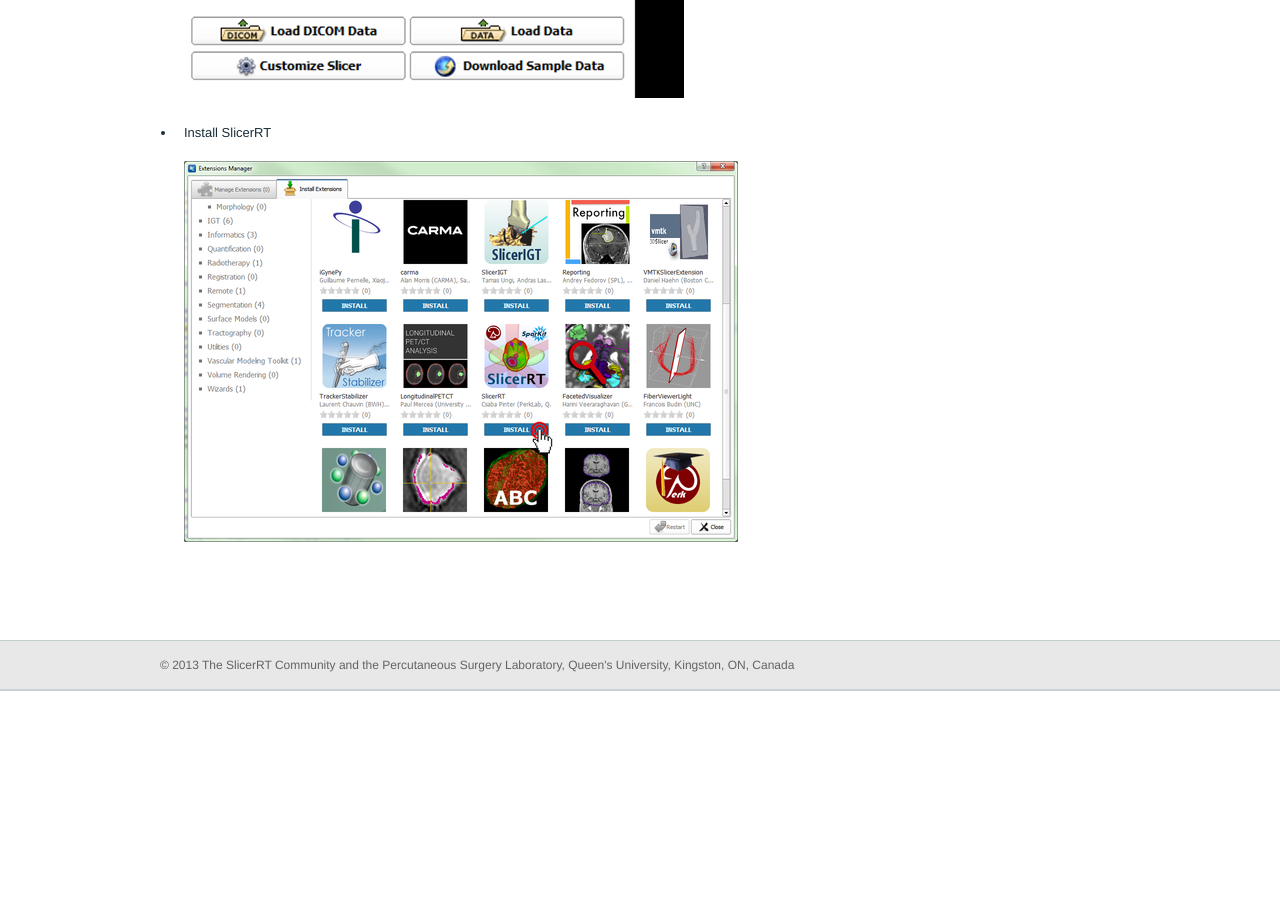
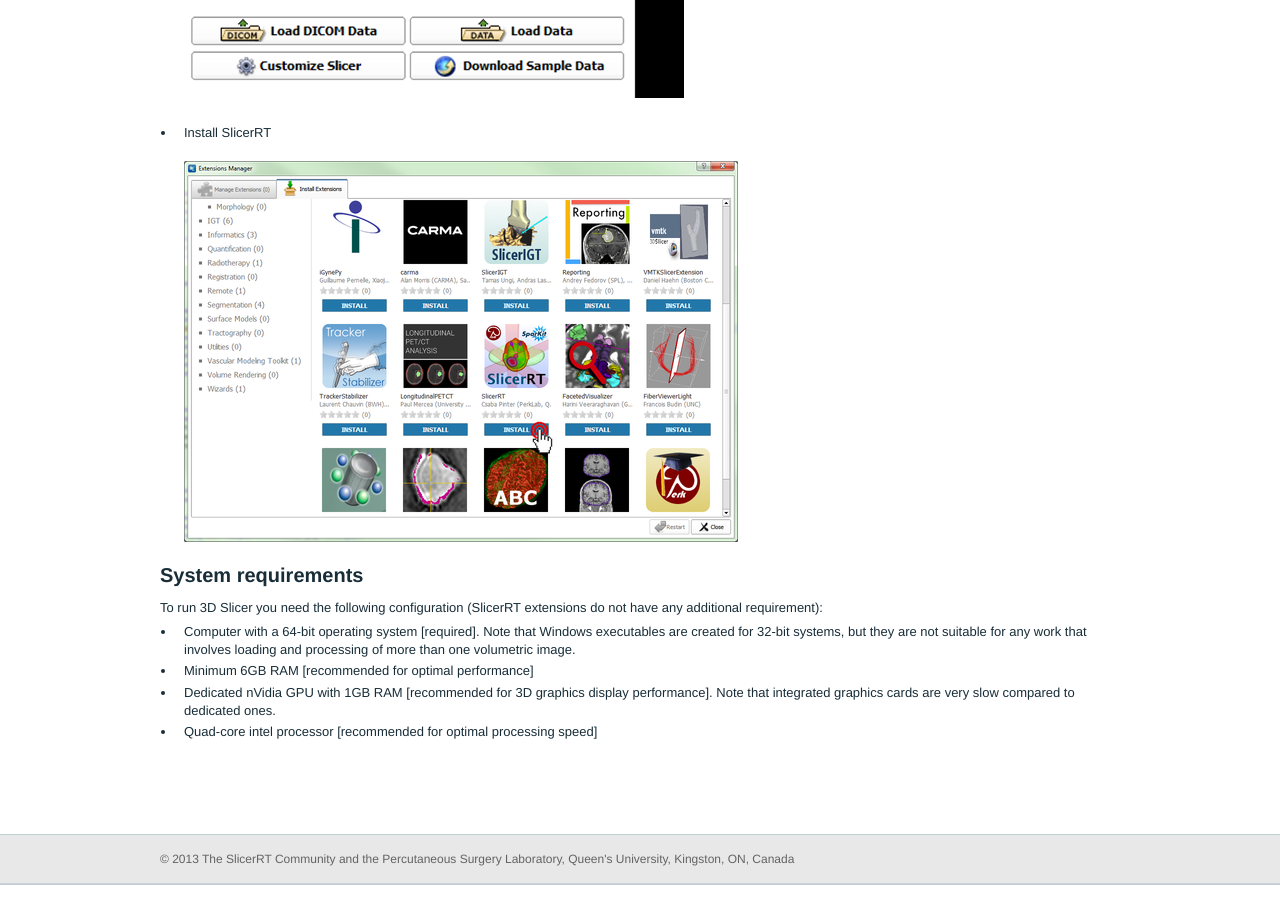
Before and after one commit to Sunderlandkyl/slicerrt.github.com, a Jekyll site: the page built from Download.md, in a window 1280 px wide and 900 px high, scrolled down 745 px. Built offline with Jekyll 4.4.1, drawn with Linux system fonts in a browser that asks for light colours; Markdown is read by kramdown in place of the engine named in the settings; before the commit the page ends 1451 px from its top, so only the background shows below that.

Commit message:
Update Download.md
Added system reqs to Download page

```diff
--- a/Download.md
+++ b/Download.md
@@ -26,3 +26,10 @@
 *   Install SlicerRT
 <br><br>
 ![3D Slicer - Extension Manager Browser](images/SlicerRT_0.10_ExtensionManager_Browser_ClickOnSlicerRT.png)
+
+#System requirements
+To run 3D Slicer you need the following configuration (SlicerRT extensions do not have any additional requirement):
+*   Computer with a 64-bit operating system  [required]. Note that Windows executables are created for 32-bit systems, but they are not suitable for any work that involves loading and processing of more than one volumetric image.
+*   Minimum 6GB RAM [recommended for optimal performance]
+*   Dedicated nVidia GPU with 1GB RAM [recommended for 3D graphics display performance]. Note that integrated graphics cards are very slow compared to dedicated ones.
+*   Quad-core intel processor [recommended for optimal processing speed]
```
